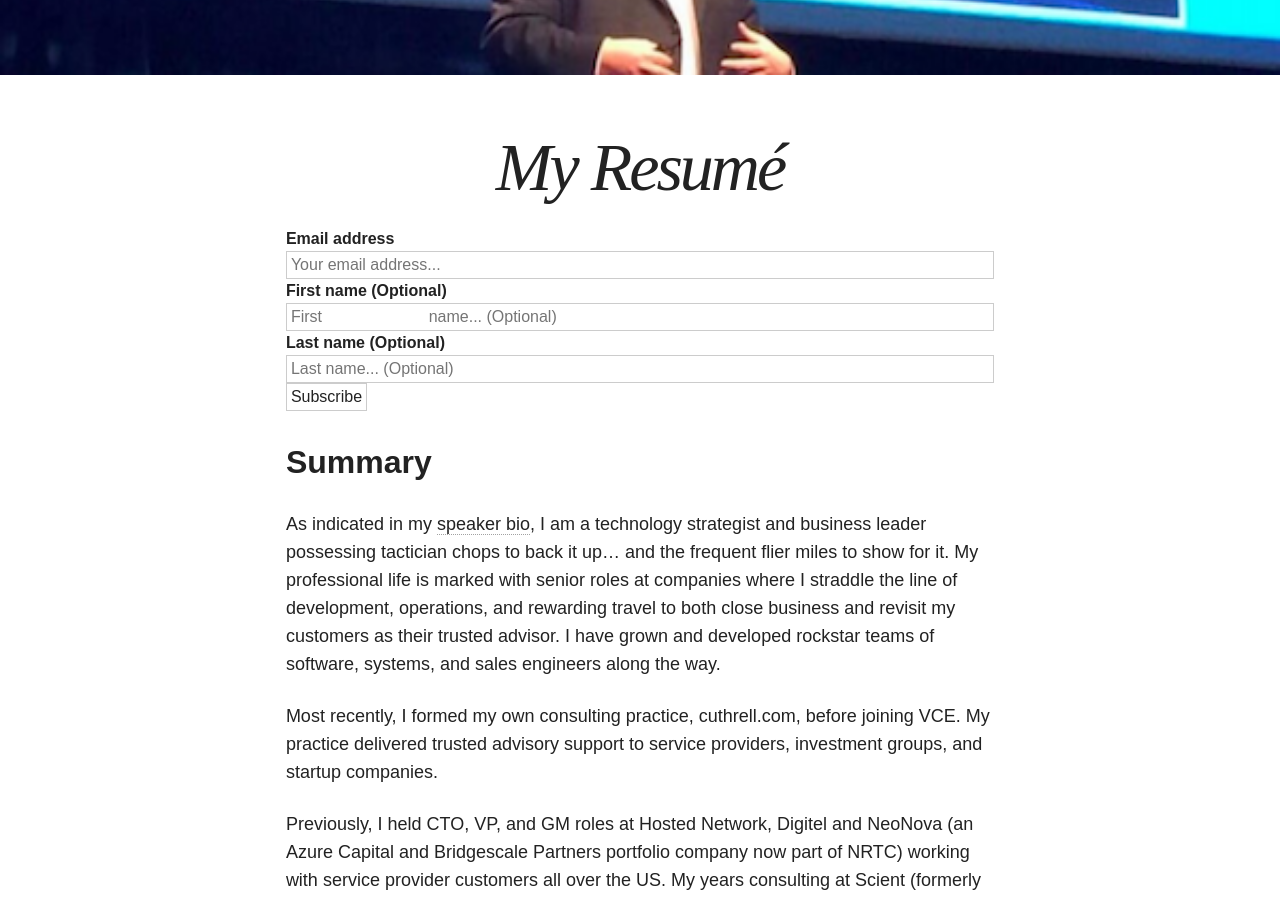
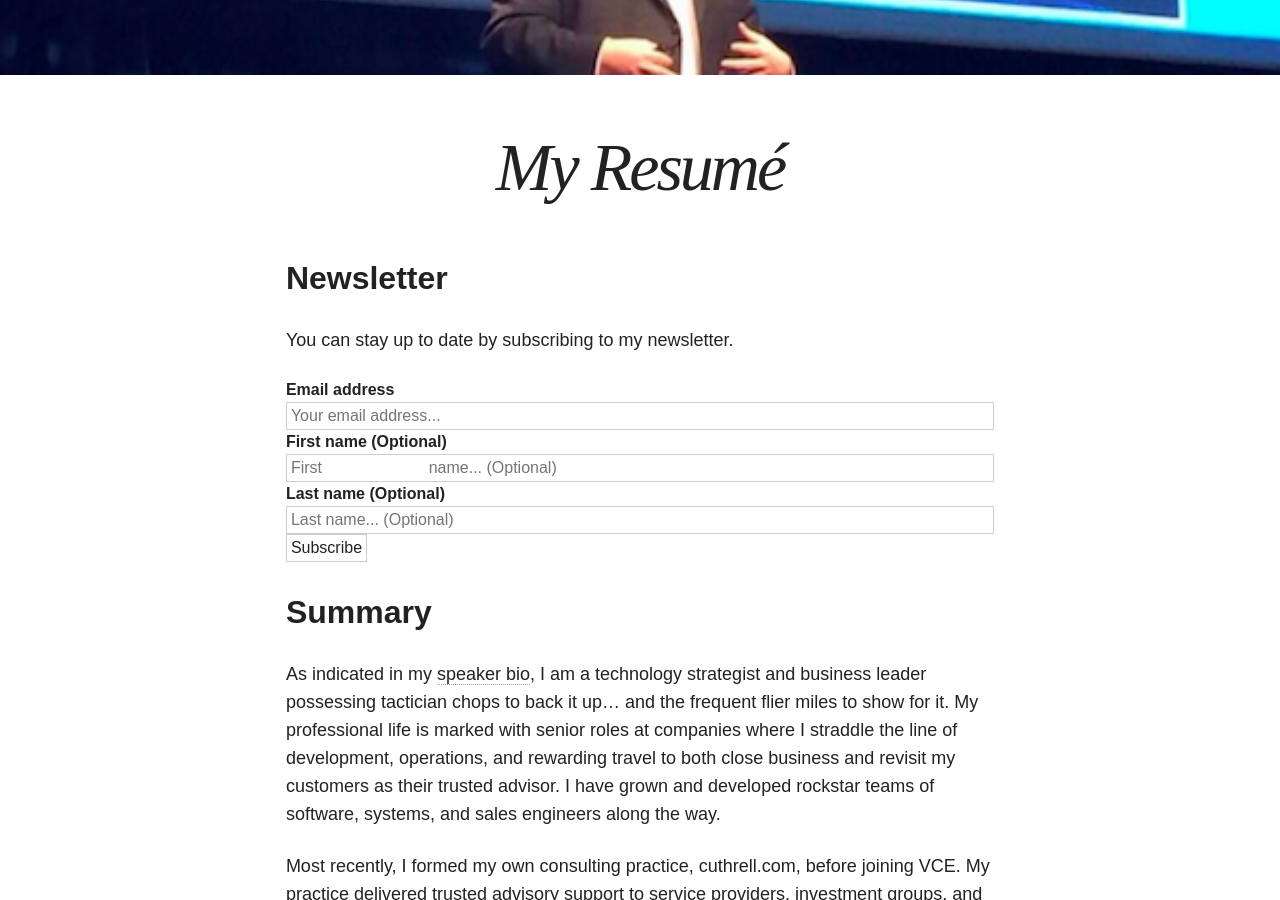
Before and after one commit to nsshommo/jaycuthrell.github.io, a Jekyll site: the page built from resume/index.md, in a window 1280 px wide and 900 px high, scrolled down 451 px. Built offline with Jekyll 4.4.1, drawn with Linux system fonts in a browser that asks for light colours; nearby versions of some CDN libraries.

Commit message:
newsletter

```diff
--- a/resume/index.md
+++ b/resume/index.md
@@ -4,6 +4,10 @@ title: "My Resum&eacute;"
 image:
   feature: 600x200.png
 ---
+
+## Newsletter
+
+You can stay up to date by subscribing to my newsletter.
 
 <div id="revue-embed">
   <form action="http://digest.jaycuthrell.com/add_subscriber" method="post"
```
